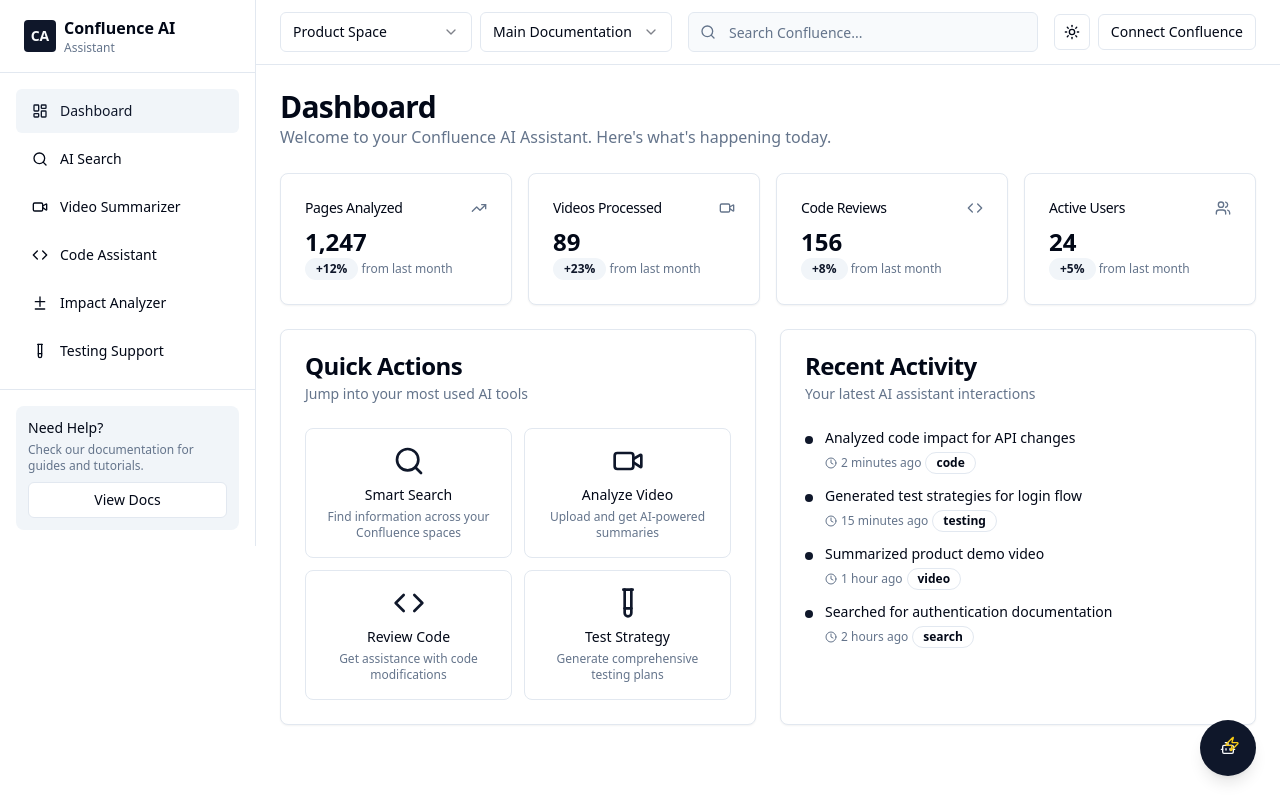
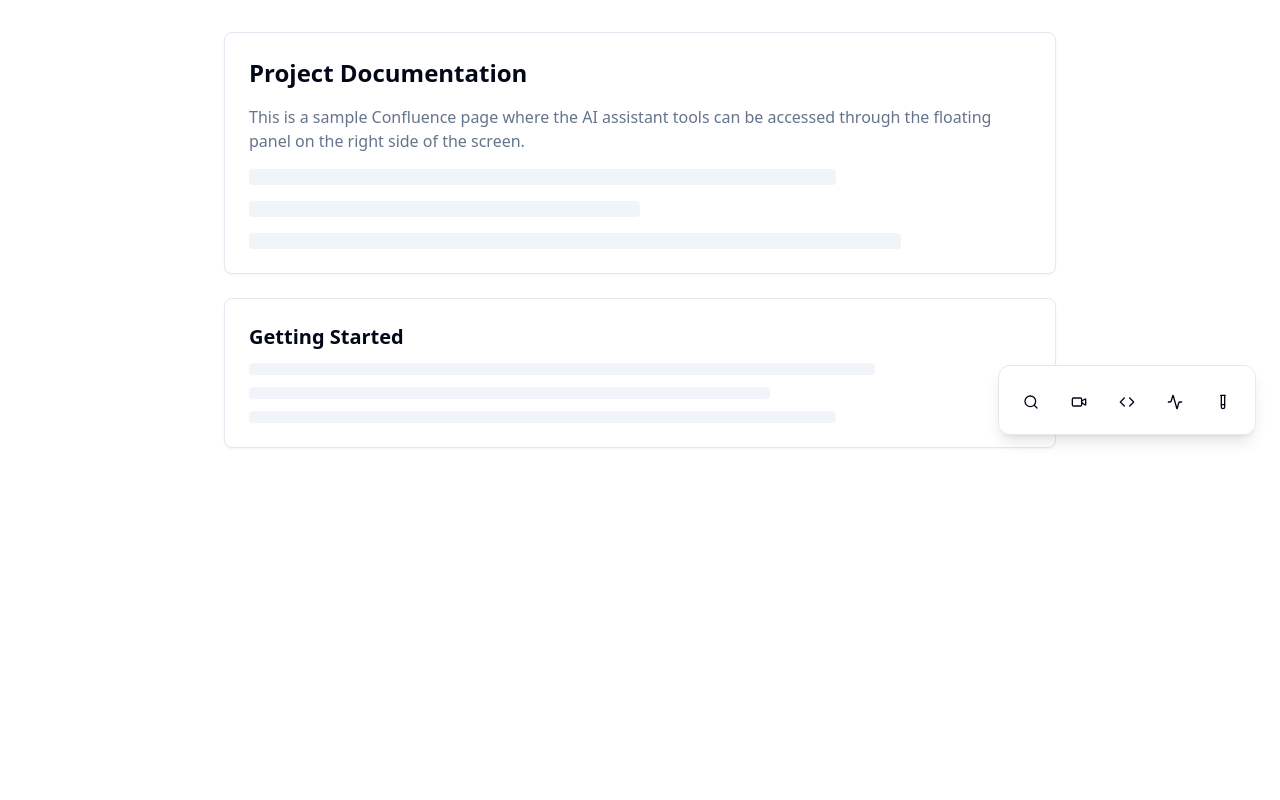
Before and after one commit to Harivardhan45/astro-confluence-pilot, a React (Vite) app: page / in a window 1280 px wide. Built offline with nearby package versions, Linux system fonts and the light colour scheme.

Commit message:
Refactor: Implement floating panel UI
Redesigned the UI to feature a floating vertical panel with feature buttons. Clicking a button loads the full feature UI in a side drawer or modal.

```diff
--- a/src/components/features/FloatingWidget.tsx
+++ b/src/components/features/FloatingWidget.tsx
@@ -1,21 +1,8 @@
 
-import { useState, useRef, useEffect } from "react";
-import { Card } from "@/components/ui/card";
+import { useEffect, useRef } from "react";
 import { Button } from "@/components/ui/button";
-import { Tooltip, TooltipContent, TooltipTrigger, TooltipProvider } from "@/components/ui/tooltip";
-import { Dialog, DialogContent, DialogHeader, DialogTitle } from "@/components/ui/dialog";
-import { Badge } from "@/components/ui/badge";
-import {
-  Search,
-  Video,
-  Code,
-  Activity,
-  TestTube,
-  Minimize2,
-  Maximize2,
-  GripVertical,
-  X
-} from "lucide-react";
+import { Sheet, SheetContent, SheetHeader, SheetTitle } from "@/components/ui/sheet";
+import { X, ArrowLeft } from "lucide-react";
 import { AISearch } from "./AISearch";
 import { VideoSummarizer } from "./VideoSummarizer";
 import { CodeAssistant } from "./CodeAssistant";
@@ -24,91 +11,12 @@ import { TestingSupport } from "./TestingSupport";
 
 interface FloatingWidgetProps {
   isVisible: boolean;
+  activeFeature: 'search' | 'video' | 'code' | 'impact' | 'testing' | null;
   onClose: () => void;
 }
 
-type FeatureType = 'search' | 'video' | 'code' | 'impact' | 'testing' | null;
-
-export function FloatingWidget({ isVisible, onClose }: FloatingWidgetProps) {
-  const [isMinimized, setIsMinimized] = useState(false);
-  const [activeFeature, setActiveFeature] = useState<FeatureType>(null);
-  const [position, setPosition] = useState({ x: 20, y: 100 });
-  const [isDragging, setIsDragging] = useState(false);
-  const [dragOffset, setDragOffset] = useState({ x: 0, y: 0 });
-  const widgetRef = useRef<HTMLDivElement>(null);
-
-  const features = [
-    {
-      id: 'search' as FeatureType,
-      icon: Search,
-      label: 'AI Search',
-      description: 'Search across Confluence with AI',
-      color: 'bg-blue-500/10 hover:bg-blue-500/20 border-blue-200 dark:border-blue-800'
-    },
-    {
-      id: 'video' as FeatureType,
-      icon: Video,
-      label: 'Video Summary',
-      description: 'Summarize video content',
-      color: 'bg-purple-500/10 hover:bg-purple-500/20 border-purple-200 dark:border-purple-800'
-    },
-    {
-      id: 'code' as FeatureType,
-      icon: Code,
-      label: 'Code Assistant',
-      description: 'AI-powered code help',
-      color: 'bg-green-500/10 hover:bg-green-500/20 border-green-200 dark:border-green-800'
-    },
-    {
-      id: 'impact' as FeatureType,
-      icon: Activity,
-      label: 'Impact Analyzer',
-      description: 'Analyze change impact',
-      color: 'bg-orange-500/10 hover:bg-orange-500/20 border-orange-200 dark:border-orange-800'
-    },
-    {
-      id: 'testing' as FeatureType,
-      icon: TestTube,
-      label: 'Test Support',
-      description: 'Testing assistance tools',
-      color: 'bg-red-500/10 hover:bg-red-500/20 border-red-200 dark:border-red-800'
-    }
-  ];
-
-  const handleMouseDown = (e: React.MouseEvent) => {
-    if (widgetRef.current && e.target === widgetRef.current.querySelector('.drag-handle')) {
-      setIsDragging(true);
-      const rect = widgetRef.current.getBoundingClientRect();
-      setDragOffset({
-        x: e.clientX - rect.left,
-        y: e.clientY - rect.top
-      });
-    }
-  };
-
-  useEffect(() => {
-    const handleMouseMove = (e: MouseEvent) => {
-      if (isDragging) {
-        const newX = Math.max(0, Math.min(window.innerWidth - 280, e.clientX - dragOffset.x));
-        const newY = Math.max(0, Math.min(window.innerHeight - 400, e.clientY - dragOffset.y));
-        setPosition({ x: newX, y: newY });
-      }
-    };
-
-    const handleMouseUp = () => {
-      setIsDragging(false);
-    };
-
-    if (isDragging) {
-      document.addEventListener('mousemove', handleMouseMove);
-      document.addEventListener('mouseup', handleMouseUp);
-    }
-
-    return () => {
-      document.removeEventListener('mousemove', handleMouseMove);
-      document.removeEventListener('mouseup', handleMouseUp);
-    };
-  }, [isDragging, dragOffset]);
+export function FloatingWidget({ isVisible, activeFeature, onClose }: FloatingWidgetProps) {
+  const sheetRef = useRef<HTMLDivElement>(null);
 
   const renderFeatureContent = () => {
     switch (activeFeature) {
@@ -128,103 +36,65 @@ export function FloatingWidget({ isVisible, onClose }: FloatingWidgetProps) {
   };
 
   const getFeatureTitle = () => {
-    const feature = features.find(f => f.id === activeFeature);
-    return feature ? feature.label : '';
+    const titles = {
+      search: 'AI Powered Search',
+      video: 'Video Summarizer',
+      code: 'Code Assistant',
+      impact: 'Impact Analyzer',
+      testing: 'Test Support Tool'
+    };
+    return activeFeature ? titles[activeFeature] : '';
   };
 
-  if (!isVisible) return null;
+  // Handle escape key to close
+  useEffect(() => {
+    const handleEscape = (e: KeyboardEvent) => {
+      if (e.key === 'Escape' && isVisible) {
+        onClose();
+      }
+    };
+
+    document.addEventListener('keydown', handleEscape);
+    return () => document.removeEventListener('keydown', handleEscape);
+  }, [isVisible, onClose]);
 
   return (
-    <TooltipProvider>
-      <div className="fixed inset-0 pointer-events-none z-50">
-        <Card
-          ref={widgetRef}
-          className="absolute pointer-events-auto w-72 bg-background/95 backdrop-blur-sm border shadow-lg rounded-lg transition-all duration-300 ease-in-out hover:shadow-xl"
-          style={{
-            left: position.x,
-            top: position.y,
-            height: isMinimized ? 'auto' : '420px'
-          }}
-        >
-          {/* Header */}
-          <div
-            className="drag-handle flex items-center justify-between p-3 border-b cursor-move bg-muted/50 rounded-t-lg"
-            onMouseDown={handleMouseDown}
-          >
-            <div className="flex items-center gap-2">
-              <GripVertical className="h-4 w-4 text-muted-foreground" />
-              <Badge variant="outline" className="text-xs">
-                Confluence AI
-              </Badge>
-            </div>
-            <div className="flex items-center gap-1">
-              <Button
-                variant="ghost"
-                size="sm"
-                onClick={() => setIsMinimized(!isMinimized)}
-                className="h-6 w-6 p-0"
-              >
-                {isMinimized ? <Maximize2 className="h-3 w-3" /> : <Minimize2 className="h-3 w-3" />}
-              </Button>
+    <Sheet open={isVisible} onOpenChange={onClose}>
+      <SheetContent
+        side="right"
+        className="w-[90vw] sm:w-[80vw] lg:w-[60vw] xl:w-[50vw] max-w-4xl p-0 border-l"
+        ref={sheetRef}
+      >
+        <SheetHeader className="px-6 py-4 border-b bg-background/95 backdrop-blur-sm">
+          <div className="flex items-center justify-between">
+            <div className="flex items-center gap-3">
               <Button
                 variant="ghost"
                 size="sm"
                 onClick={onClose}
-                className="h-6 w-6 p-0"
+                className="h-8 w-8 p-0 rounded-full hover:bg-muted"
               >
-                <X className="h-3 w-3" />
+                <ArrowLeft className="h-4 w-4" />
               </Button>
+              <SheetTitle className="text-lg font-semibold">
+                {getFeatureTitle()}
+              </SheetTitle>
             </div>
+            <Button
+              variant="ghost"
+              size="sm"
+              onClick={onClose}
+              className="h-8 w-8 p-0 rounded-full hover:bg-muted"
+            >
+              <X className="h-4 w-4" />
+            </Button>
           </div>
+        </SheetHeader>
 
-          {/* Content */}
-          {!isMinimized && (
-            <div className="p-3 space-y-2 flex-1 overflow-y-auto">
-              {features.map((feature) => {
-                const Icon = feature.icon;
-                return (
-                  <Tooltip key={feature.id}>
-                    <TooltipTrigger asChild>
-                      <Button
-                        variant="ghost"
-                        className={`w-full justify-start h-16 p-3 transition-all duration-200 hover:scale-105 border ${feature.color}`}
-                        onClick={() => setActiveFeature(feature.id)}
-                      >
-                        <div className="flex items-center gap-3 w-full">
-                          <div className="p-2 rounded-md bg-background/50">
-                            <Icon className="h-4 w-4" />
-                          </div>
-                          <div className="flex-1 text-left">
-                            <div className="font-medium text-sm">{feature.label}</div>
-                            <div className="text-xs text-muted-foreground truncate">
-                              {feature.description}
-                            </div>
-                          </div>
-                        </div>
-                      </Button>
-                    </TooltipTrigger>
-                    <TooltipContent side="right" className="max-w-xs">
-                      <p>{feature.description}</p>
-                    </TooltipContent>
-                  </Tooltip>
-                );
-              })}
-            </div>
-          )}
-        </Card>
-
-        {/* Feature Modal */}
-        <Dialog open={activeFeature !== null} onOpenChange={() => setActiveFeature(null)}>
-          <DialogContent className="max-w-6xl h-[80vh] overflow-hidden p-0">
-            <DialogHeader className="p-6 pb-4">
-              <DialogTitle className="text-xl">{getFeatureTitle()}</DialogTitle>
-            </DialogHeader>
-            <div className="flex-1 overflow-auto px-6 pb-6">
-              {renderFeatureContent()}
-            </div>
-          </DialogContent>
-        </Dialog>
-      </div>
-    </TooltipProvider>
+        <div className="flex-1 overflow-auto p-6">
+          {renderFeatureContent()}
+        </div>
+      </SheetContent>
+    </Sheet>
   );
 }
--- a/src/components/features/FloatingWidgetLauncher.tsx
+++ b/src/components/features/FloatingWidgetLauncher.tsx
@@ -2,37 +2,84 @@
 import { useState } from "react";
 import { Button } from "@/components/ui/button";
 import { Tooltip, TooltipContent, TooltipTrigger, TooltipProvider } from "@/components/ui/tooltip";
-import { Bot, Zap } from "lucide-react";
+import { Search, Video, Code, Activity, TestTube } from "lucide-react";
 import { FloatingWidget } from "./FloatingWidget";
 
+type FeatureType = 'search' | 'video' | 'code' | 'impact' | 'testing' | null;
+
 export function FloatingWidgetLauncher() {
-  const [isWidgetVisible, setIsWidgetVisible] = useState(false);
+  const [activeFeature, setActiveFeature] = useState<FeatureType>(null);
+
+  const features = [
+    {
+      id: 'search' as FeatureType,
+      icon: Search,
+      label: 'AI Powered Search',
+      description: 'Search across Confluence with AI',
+      color: 'hover:bg-blue-500/10 hover:border-blue-300'
+    },
+    {
+      id: 'video' as FeatureType,
+      icon: Video,
+      label: 'Video Summarizer',
+      description: 'Summarize video content',
+      color: 'hover:bg-purple-500/10 hover:border-purple-300'
+    },
+    {
+      id: 'code' as FeatureType,
+      icon: Code,
+      label: 'Code Assistant',
+      description: 'AI-powered code help',
+      color: 'hover:bg-green-500/10 hover:border-green-300'
+    },
+    {
+      id: 'impact' as FeatureType,
+      icon: Activity,
+      label: 'Impact Analyzer',
+      description: 'Analyze change impact',
+      color: 'hover:bg-orange-500/10 hover:border-orange-300'
+    },
+    {
+      id: 'testing' as FeatureType,
+      icon: TestTube,
+      label: 'Test Support Tool',
+      description: 'Testing assistance tools',
+      color: 'hover:bg-red-500/10 hover:border-red-300'
+    }
+  ];
 
   return (
     <TooltipProvider>
-      <div className="fixed bottom-6 right-6 z-40">
-        <Tooltip>
+      <div className="fixed right-6 top-1/2 -translate-y-1/2 z-40">
+        <div className="bg-background/95 backdrop-blur-sm border border-border rounded-xl shadow-lg p-2 space-y-1 min-w-[60px]">
+          {features.map((feature) => {
+            const Icon = feature.icon;
+            return (
+              <Tooltip key={feature.id}>
                 <TooltipTrigger asChild>
                   <Button
-              onClick={() => setIsWidgetVisible(true)}
-              className="h-14 w-14 rounded-full shadow-lg hover:shadow-xl transition-all duration-300 hover:scale-110 bg-primary hover:bg-primary/90"
-              disabled={isWidgetVisible}
+                    onClick={() => setActiveFeature(feature.id)}
+                    variant="ghost"
+                    size="icon"
+                    className={`h-12 w-12 rounded-lg transition-all duration-200 border border-transparent ${feature.color}`}
                   >
-              <div className="relative">
-                <Bot className="h-6 w-6" />
-                <Zap className="h-3 w-3 absolute -top-1 -right-1 text-yellow-400" />
-              </div>
+                    <Icon className="h-5 w-5" />
                   </Button>
                 </TooltipTrigger>
-          <TooltipContent side="left">
-            <p>Open Confluence AI Tools</p>
+                <TooltipContent side="left" className="font-medium">
+                  <p>{feature.label}</p>
+                  <p className="text-xs text-muted-foreground">{feature.description}</p>
                 </TooltipContent>
               </Tooltip>
+            );
+          })}
+        </div>
       </div>
 
       <FloatingWidget
-        isVisible={isWidgetVisible}
-        onClose={() => setIsWidgetVisible(false)}
+        isVisible={activeFeature !== null}
+        activeFeature={activeFeature}
+        onClose={() => setActiveFeature(null)}
       />
     </TooltipProvider>
   );
--- a/src/pages/Index.tsx
+++ b/src/pages/Index.tsx
@@ -1,48 +1,36 @@
 
-import { useState } from "react";
 import { ThemeProvider } from "@/components/ThemeProvider";
-import { Header } from "@/components/Header";
-import { Sidebar } from "@/components/Sidebar";
-import { DashboardOverview } from "@/components/dashboard/DashboardOverview";
-import { AISearch } from "@/components/features/AISearch";
-import { VideoSummarizer } from "@/components/features/VideoSummarizer";
-import { CodeAssistant } from "@/components/features/CodeAssistant";
-import { ImpactAnalyzer } from "@/components/features/ImpactAnalyzer";
-import { TestingSupport } from "@/components/features/TestingSupport";
 import { FloatingWidgetLauncher } from "@/components/features/FloatingWidgetLauncher";
 
 const Index = () => {
-  const [activeView, setActiveView] = useState("dashboard");
-
-  const renderContent = () => {
-    switch (activeView) {
-      case "dashboard":
-        return <DashboardOverview />;
-      case "search":
-        return <AISearch />;
-      case "video":
-        return <VideoSummarizer />;
-      case "code":
-        return <CodeAssistant />;
-      case "diff":
-        return <ImpactAnalyzer />;
-      case "testing":
-        return <TestingSupport />;
-      default:
-        return <DashboardOverview />;
-    }
-  };
-
   return (
     <ThemeProvider defaultTheme="light" storageKey="confluence-ai-theme">
-      <div className="min-h-screen flex w-full bg-background">
-        <Sidebar activeView={activeView} onViewChange={setActiveView} />
-        <div className="flex-1 flex flex-col">
-          <Header />
-          <main className="flex-1 p-6 overflow-auto">
-            {renderContent()}
-          </main>
+      <div className="min-h-screen w-full bg-background/50 backdrop-blur-sm">
+        {/* Simulated Confluence page content */}
+        <div className="max-w-4xl mx-auto p-8 space-y-6">
+          <div className="bg-card rounded-lg p-6 shadow-sm border">
+            <h1 className="text-2xl font-semibold mb-4">Project Documentation</h1>
+            <p className="text-muted-foreground mb-4">
+              This is a sample Confluence page where the AI assistant tools can be accessed
+              through the floating panel on the right side of the screen.
+            </p>
+            <div className="space-y-4">
+              <div className="h-4 bg-muted rounded w-3/4"></div>
+              <div className="h-4 bg-muted rounded w-1/2"></div>
+              <div className="h-4 bg-muted rounded w-5/6"></div>
+            </div>
+          </div>
+
+          <div className="bg-card rounded-lg p-6 shadow-sm border">
+            <h2 className="text-xl font-semibold mb-3">Getting Started</h2>
+            <div className="space-y-3">
+              <div className="h-3 bg-muted rounded w-4/5"></div>
+              <div className="h-3 bg-muted rounded w-2/3"></div>
+              <div className="h-3 bg-muted rounded w-3/4"></div>
+            </div>
+          </div>
         </div>
+
         <FloatingWidgetLauncher />
       </div>
     </ThemeProvider>
```
Lines whose indentation alone changed are shown as unchanged.
